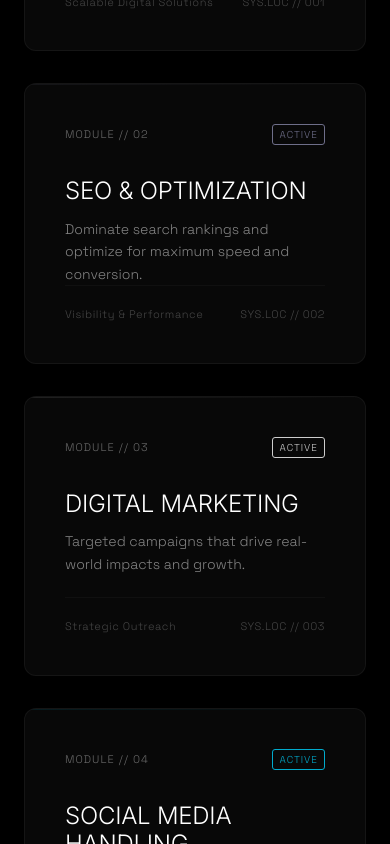
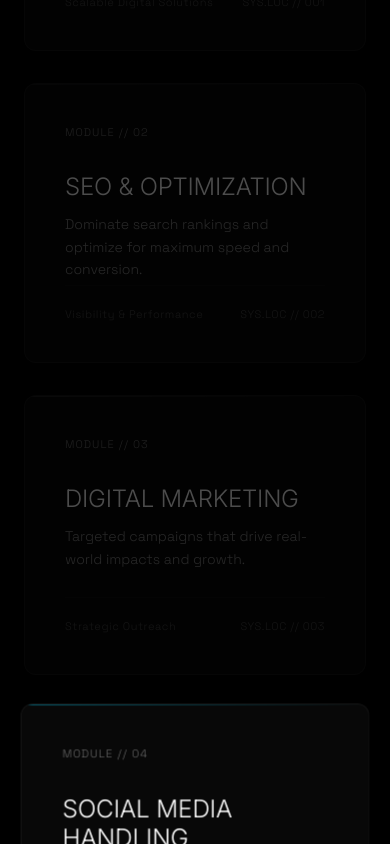
Before and after one commit to Ahsan6786/webis2.0, a Next.js app: page / in a window 390 px wide. Shown: the part 5940-6784 px from the top of the page. Built offline with nearby package versions, Linux system fonts and the light colour scheme.

Commit message:
Remove active tag and add mobile scroll trigger for services

```diff
--- a/src/components/ShowcaseSection.tsx
+++ b/src/components/ShowcaseSection.tsx
@@ -137,6 +137,21 @@ export default function ShowcaseSection() {
           },
         }
       );
+
+      // Mobile scroll trigger for services
+      const isMobile = typeof window !== 'undefined' && window.innerWidth < 1024;
+      if (isMobile) {
+        showcaseItems.forEach((_, i) => {
+          ScrollTrigger.create({
+            trigger: `.module-${i}`,
+            start: 'top 70%',
+            end: 'bottom 30%',
+            onToggle: (self) => {
+              if (self.isActive) setHoveredIndex(i);
+            },
+          });
+        });
+      }
     }, section);
 
     return () => ctx.revert();
@@ -260,18 +275,7 @@ export default function ShowcaseSection() {
                 }}>
                   MODULE // 0{i + 1}
                 </span>
-                <span style={{
-                  fontFamily: 'Space Grotesk, sans-serif',
-                  fontSize: '10px',
-                  letterSpacing: '0.1em',
-                  color: item.accent,
-                  opacity: 0.8,
-                  border: `1px solid ${item.accent}`,
-                  padding: '2px 6px',
-                  borderRadius: '3px',
-                }}>
-                  ACTIVE
-                </span>
+
               </div>
 
               <h3 style={{
```
